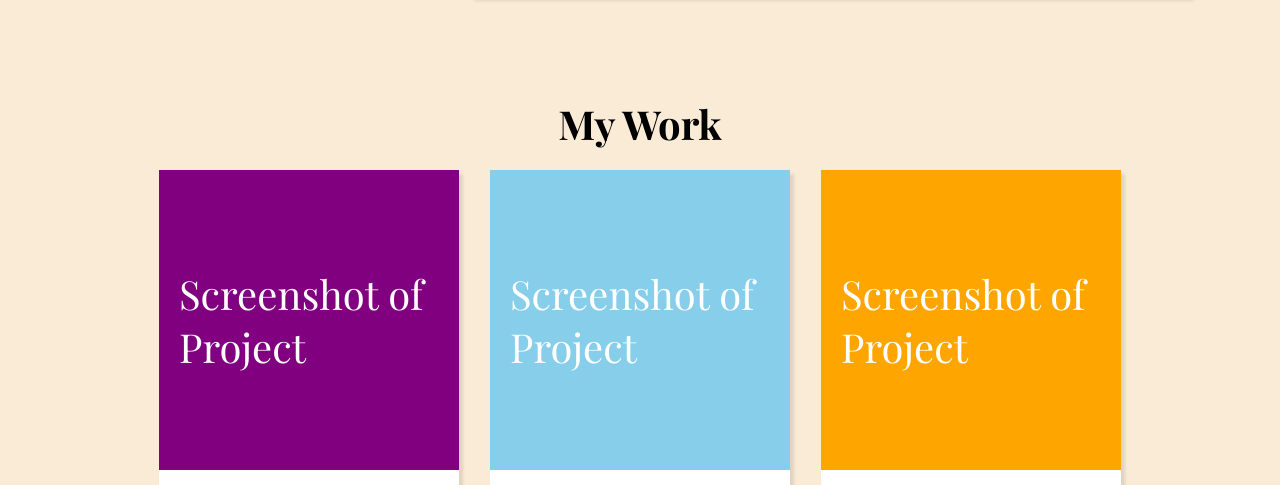
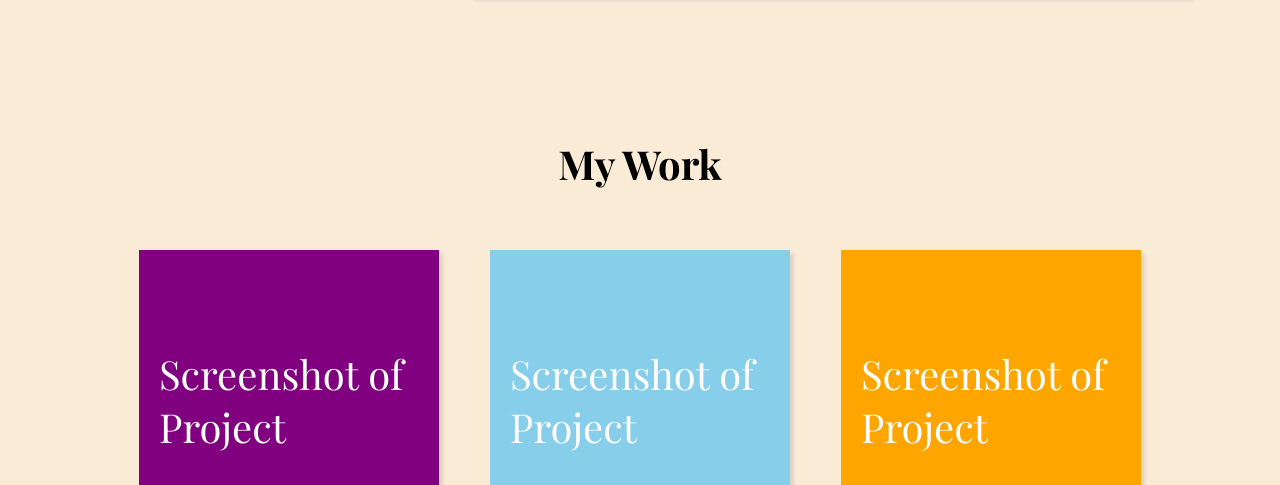
Before and after one commit to ct-chou/homepage_top_responsive, a website built with webpack: page src/template.html in a window 1280 px wide. Shown: the part 449-934 px from the top of the page. Built offline with nearby package versions, Linux system fonts and the light colour scheme.

Commit message:
Adjust project cards to also work with laptop. Main change in gaps

```diff
--- a/src/styles/index.css
+++ b/src/styles/index.css
@@ -341,4 +341,16 @@ footer {
         padding: 0 1rem 1rem 0;
         margin: 0;
     }
+    #my-work {
+        margin: 2rem 0;
+    }
+
+    #container-projects {
+        gap: 2rem;
+        row-gap: 8rem;
+    }
+    .project-card {
+        max-width: 15rem;
+    }
+
 }
```
